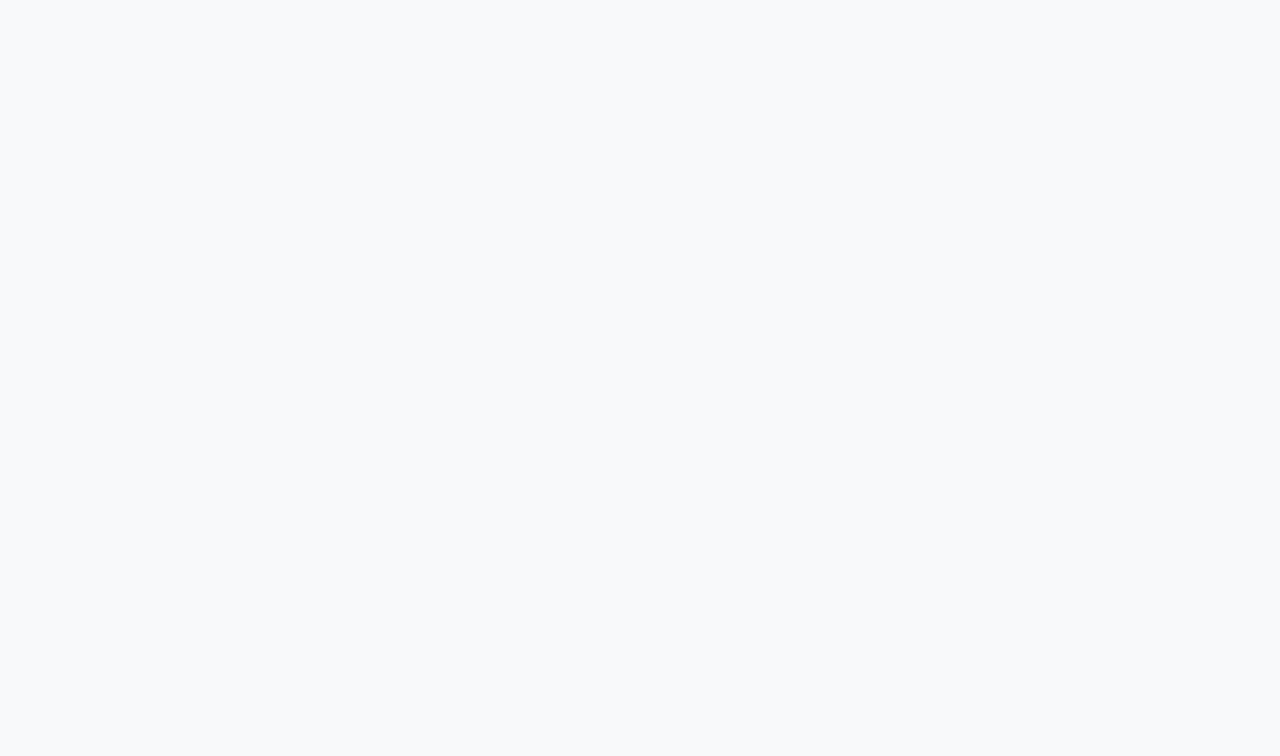
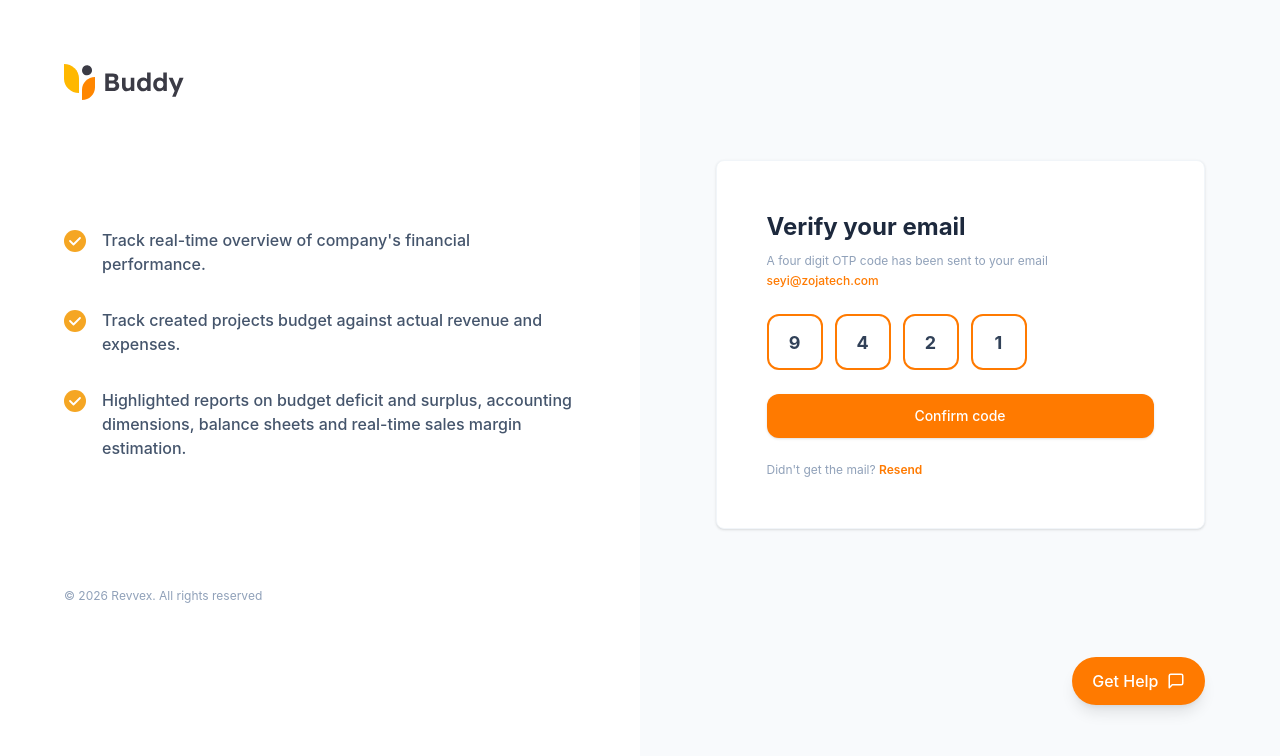
Before and after one commit to Rengkat/zojatech-assessment, a React (Vite) app: page /verify-email in a window 1280 px wide. Before the commit this address had no page. Shown: the top 756 px of the page. Built offline with nearby package versions, Linux system fonts and the light colour scheme.

Commit message:
add: otp verification page

```diff
--- a/src/App.tsx
+++ b/src/App.tsx
@@ -3,6 +3,7 @@ import { AuthLayout } from "./layouts/AuthLayout";
 import { RegisterOptions } from "./pages/RegisterOptions";
 import { RegisterForm } from "./pages/RegisterForm";
 import { CheckMail } from "./pages/CheckMail";
+import { VerifyEmail } from "./pages/VerifyEmail";
 
 function App() {
   return (
@@ -14,6 +15,7 @@ function App() {
           <Route path="register" element={<RegisterOptions />} />
           <Route path="form" element={<RegisterForm />} />
           <Route path="check-mail" element={<CheckMail />} />
+          <Route path="verify-email" element={<VerifyEmail />} />
         </Route>
       </Routes>
     </BrowserRouter>
--- a/src/pages/CheckMail.tsx
+++ b/src/pages/CheckMail.tsx
@@ -18,7 +18,7 @@ export const CheckMail: React.FC = () => {
       </p>
 
       <button
-        onClick={() => navigate("/register/verify")}
+        onClick={() => navigate("/verify-email")}
         className="w-full bg-brand-orange hover:bg-orange-600 text-white font-medium py-3 rounded-xl text-sm transition-colors shadow-sm">
         Confirm Email
       </button>
--- a/src/pages/VerifyEmail.tsx
+++ b/src/pages/VerifyEmail.tsx
@@ -0,0 +1,66 @@
+import React, { useState, useRef } from "react";
+import { useNavigate } from "react-router-dom";
+
+export const VerifyEmail: React.FC = () => {
+  const navigate = useNavigate();
+  const [otp, setOtp] = useState(["9", "4", "2", "1"]);
+  const inputRefs = useRef<Array<HTMLInputElement | null>>([]);
+
+  const handleInputChange = (value: string, index: number) => {
+    if (isNaN(Number(value))) return;
+    const newOtp = [...otp];
+    newOtp[index] = value.substring(value.length - 1);
+    setOtp(newOtp);
+
+    // Auto-advance to next slot if value is populated
+    if (value && index < 3) {
+      inputRefs.current[index + 1]?.focus();
+    }
+  };
+
+  const handleConfirm = (e: React.FormEvent) => {
+    e.preventDefault();
+    // TODO: RTK Query verification mutation trigger here
+    navigate("/register/success");
+  };
+
+  return (
+    <div className="text-center lg:text-left">
+      <h2 className="text-2xl font-bold text-slate-800 mb-2">Verify your email</h2>
+      <p className="text-xs text-slate-400 mb-6 leading-relaxed">
+        A four digit OTP code has been sent to your email <br />
+        <span className="text-brand-orange font-medium">seyi@zojatech.com</span>
+      </p>
+
+      <form onSubmit={handleConfirm} className="space-y-6">
+        <div className="flex justify-center lg:justify-start gap-3">
+          {otp.map((digit, idx) => (
+            <input
+              title="otp"
+              key={idx}
+              ref={(el) => {
+                inputRefs.current[idx] = el;
+              }}
+              type="text"
+              maxLength={1}
+              value={digit}
+              onChange={(e) => handleInputChange(e.target.value, idx)}
+              className="w-14 h-14 border-2 border-brand-orange text-center rounded-xl font-bold text-lg text-slate-700 focus:outline-none focus:ring-2 focus:ring-brand-orange/20"
+            />
+          ))}
+        </div>
+
+        <button
+          type="submit"
+          className="w-full bg-brand-orange hover:bg-orange-600 text-white font-medium py-3 rounded-xl text-sm transition-colors shadow-sm">
+          Confirm code
+        </button>
+      </form>
+
+      <div className="mt-6 text-xs text-slate-400">
+        Didn't get the mail?{" "}
+        <button className="text-brand-orange font-semibold hover:underline">Resend</button>
+      </div>
+    </div>
+  );
+};
```
